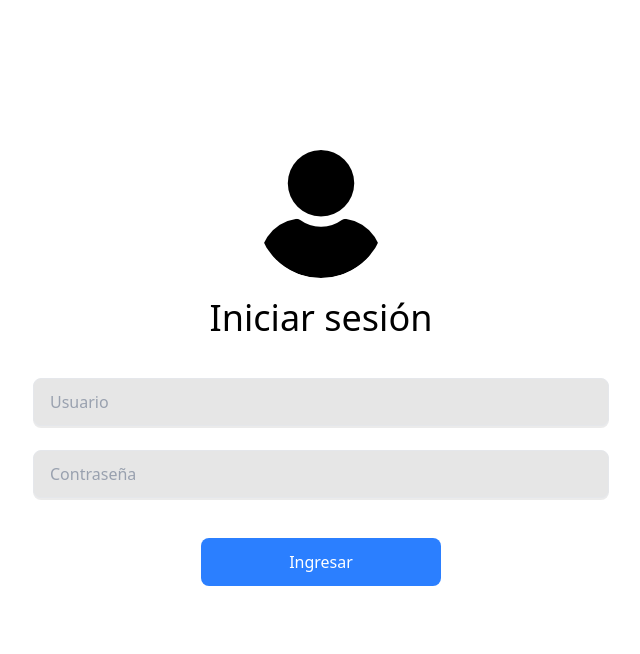
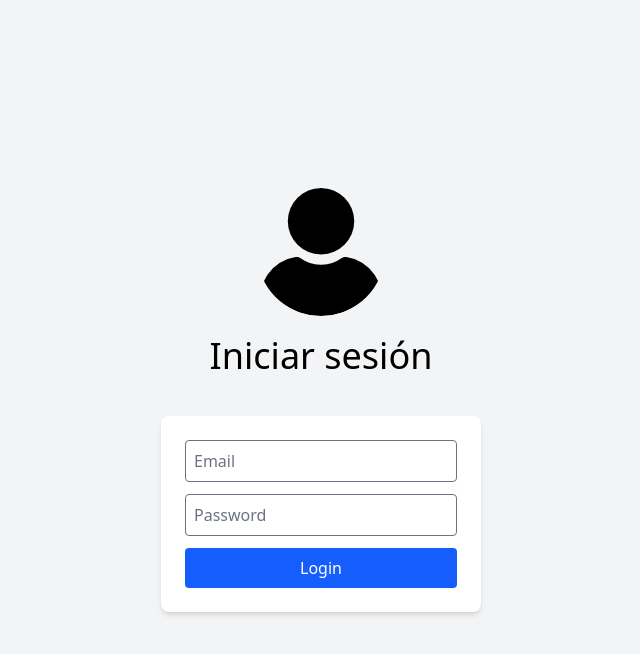
Before and after one commit to I-S-F-D-y-T-N-27-Software-Restaurante/React-Front-End, a Next.js app: page /login in a window 1280 px wide. Shown: the top 654 px of the page, without its empty margins (319-959 px from the left). Built offline with nearby package versions, Linux system fonts and the light colour scheme.

Commit message:
Implement login functionality and user authentication; add Navbar and UserMenu components

```diff
--- a/app/login/page.tsx
+++ b/app/login/page.tsx
@@ -1,11 +1,25 @@
-
-
+"use client";
+import { useState } from "react";
+import { login } from "../../lib/auth";
+import { useRouter } from "next/navigation";
 
 export default function LoginPage() {
+  const [email, setEmail] = useState("");
+  const [password, setPassword] = useState("");
+  const router = useRouter();
+
+  async function handleSubmit(e: React.FormEvent) {
+    e.preventDefault();
+    try {
+      const user = await login(email, password);
+      router.push("/");
+    } catch (err: any) {
+      alert(err.message);
+    }
+  }
+
   return (
-    <>
-    <div className="min-h-screen bg-white flex items-center justify-center ">
-        <div className="w-full max-w-3xl min-h-[500px] px-5 ">
+    <main className="flex items-center justify-center min-h-screen bg-gray-100">
       <div className="flex flex-col items-center align-center justify-center">
         <div className="mb-5">
           <img
@@ -15,32 +29,32 @@ export default function LoginPage() {
           />
         </div>
         <h1 className="text-4xl mb-10 font-normal">Iniciar sesión</h1>
-                    <form className="w-full flex flex-col items-center">
-                    <div className="w-full max-w-xl mb-6 text-1xl">
+        <form
+          onSubmit={handleSubmit}
+          className="bg-white p-6 rounded-lg shadow-md w-80 flex flex-col gap-3"
+        >
           <input
-                            placeholder="Usuario"
-                            className="w-full h-12 px-4 text-1xl placeholder-gray-400 rounded-lg bg-[#e6e6e6] border border-gray-200 shadow-[0_2px_0_rgba(0,0,0,0.08)] focus:outline-none"
+            type="email"
+            placeholder="Email"
+            value={email}
+            onChange={(e) => setEmail(e.target.value)}
+            className="border p-2 rounded"
           />
-                    </div>
-                    <div className="w-full max-w-xl mb-10 text-1xl">
           <input
-                            placeholder="Contraseña"
             type="password"
-                            className="w-full h-12 px-4 text-1xl placeholder-gray-400 rounded-lg bg-[#e6e6e6] border border-gray-200 shadow-[0_2px_0_rgba(0,0,0,0.08)] focus:outline-none"
+            placeholder="Password"
+            value={password}
+            onChange={(e) => setPassword(e.target.value)}
+            className="border p-2 rounded"
           />
-                    </div>
-                    <div className="">
           <button
             type="submit"
-                            className="w-60 h-12 rounded-lg text-white text-1xl cursor-pointer hover:opacity-95 bg-blue-500"
+            className="bg-blue-600 text-white p-2 rounded hover:bg-blue-700"
           >
-                        Ingresar
+            Login
           </button>
-                    </div>
         </form>
       </div>
-            </div>
-        </div>
-    </>
+    </main>
   );
 }
--- a/app/mesas/page.tsx
+++ b/app/mesas/page.tsx
@@ -1,13 +1,13 @@
 import Link from "next/link";
-import Navbar from "@/components/navbar";
-import Mesa from "@/components/mesas";
+import { Navbar } from "@/components/Navbar";
+import { RestaurantTable } from "@/components/Mesas";
 
 export default function Home() {
   return (
     <>
       <Navbar />
       <main className="min-h-screen bg-white flex items-center justify-center align-center flex-col">
-        <Mesa/>
+        <RestaurantTable />
       </main>
     </>
   );
--- a/app/page.tsx
+++ b/app/page.tsx
@@ -1,5 +1,5 @@
 import Link from "next/link";
-import Navbar from "@/components/navbar";
+import { Navbar } from "@/components/Navbar";
 
 export default function Home() {
   const routes = [
--- a/app/usuarios/page.tsx
+++ b/app/usuarios/page.tsx
@@ -1,13 +1,13 @@
 import Link from "next/link";
-import Navbar from "@/components/navbar";
-import Users from "@/components/usuarios";
+import { Navbar } from "@/components/Navbar";
+import { UsersView } from "@/components/Usuarios";
 
 export default function Usuarios() {
   return (
     <>
       <Navbar />
       <main className="min-h-screen bg-white flex items-center justify-center align-center flex-col">
-        <Users/>
+        <UsersView/>
       </main>
     </>
   );
--- a/components/mesas.tsx
+++ b/components/Mesas.tsx
@@ -18,7 +18,7 @@ const initialTables: Table[] = [
 
 const waiters = ["Juan", "Maria", "Carlos", "Ana"];
 
-export default function TablesGrid() {
+export function RestaurantTable() {
   const [tables, setTables] = useState<Table[]>(initialTables);
   const [selectedTable, setSelectedTable] = useState<Table | null>(null);
 
--- a/components/navbar.tsx
+++ b/components/Navbar.tsx
@@ -1,7 +1,11 @@
+"use client"
 import Link from "next/link";
 import { User, Home, Users, Table, ClipboardList, Box } from "lucide-react";
+import { useEffect, useRef, useState } from "react";
+import { logOut } from "../lib/auth";
+import { UserMenu } from "./UserMenu";
 
-export default function Navbar() {
+export function Navbar() {
   return (
     <nav className="w-full bg-black text-white shadow-md p-2">
       <div className="flex justify-between items-center h-14">
@@ -42,14 +46,8 @@ export default function Navbar() {
             <span className="hidden md:inline text-lg">INVENTARIO</span>
           </Link>
         </div>
-        <div className="flex items-center mr-4 md:mr-10">
-          <Link
-            href="/perfil"
-            className="p-2 rounded-full bg-purple-200 hover:bg-purple-300"
-          >
-            <User className="w-7 h-7 md:w-9 md:h-9 text-purple-700" />
-          </Link>
-        </div>
+
+        <UserMenu />
       </div>
     </nav>
   );
--- /dev/null
+++ b/components/UserMenu.tsx
@@ -0,0 +1,68 @@
+
+"use client";
+
+import Link from "next/link";
+import { User, Home, Users, Table, ClipboardList, Box } from "lucide-react";
+import { useEffect, useRef, useState } from "react";
+import { logOut } from "../lib/auth";
+import { useRouter } from "next/navigation";
+
+export function UserMenu() {
+  const [open, setOpen] = useState(false);
+  const menuRef = useRef<HTMLDivElement>(null);
+  const router = useRouter();
+
+  const user = {
+    name: "John Doe",
+    email: "john.doe@example.com",
+  };
+
+  useEffect(() => {
+    function handleClickOutside(e: MouseEvent) {
+      if (menuRef.current && !menuRef.current.contains(e.target as Node)) {
+        setOpen(false);
+      }
+    }
+    document.addEventListener("mousedown", handleClickOutside);
+    return () => document.removeEventListener("mousedown", handleClickOutside);
+  }, []);
+
+  return (
+    <div ref={menuRef} className="relative flex items-center mr-4 md:mr-10">
+      <button
+        onClick={() => setOpen(!open)}
+        className="p-2 rounded-full bg-purple-200 hover:bg-purple-300 transition"
+      >
+        <User className="w-7 h-7 md:w-9 md:h-9 text-purple-700" />
+      </button>
+
+      {open && (
+        <div className="absolute right-0 top-12 bg-white shadow-lg rounded-md w-60 py-4 px-4 z-50">
+          <div className="flex flex-col items-start text-gray-800">
+            <div className="font-semibold text-lg truncate">{user.name}</div>
+            <div className="text-sm text-gray-500 truncate">{user.email}</div>
+          </div>
+
+          <div className="border-t border-gray-200 my-3"></div>
+
+          <button
+            onClick={async () => {
+              try {
+                console.log("Cerrar sesión");
+                setOpen(false);
+                const res = await logOut();
+                console.log(res)
+                router.push("/login");
+              } catch (err: any) {
+                console.log(err.message);
+              }
+            }}
+            className="w-full text-left px-2 py-2 rounded-md hover:bg-purple-100 text-gray-700"
+          >
+            Cerrar sesión
+          </button>
+        </div>
+      )}
+    </div>
+  );
+}
--- a/components/usuarios.tsx
+++ b/components/Usuarios.tsx
@@ -16,7 +16,7 @@ const mockUsers: User[] = [
   { id: 4, name: "Ana Lopez", email: "ana@example.com", role: "Invitado" },
 ];
 
-export default function UsersView() {
+export function UsersView() {
   const [users, setUsers] = useState<User[]>(mockUsers);
 
   const handleRoleChange = (id: number, newRole: User["role"]) => {
--- /dev/null
+++ b/lib/auth.ts
@@ -0,0 +1,53 @@
+export interface LoginResponse {
+  access_token: string;
+  token_type: string;
+  user_id: string;
+  user_email: string;
+  roles: string[];
+}
+
+export async function login(
+  email: string,
+  password: string
+): Promise<LoginResponse> {
+  const res = await fetch(`${process.env.NEXT_PUBLIC_API_URL}/users/login`, {
+    method: "POST",
+    headers: {
+      "Content-Type": "application/json",
+    },
+    body: JSON.stringify({ email, password }),
+    credentials: "include",
+  });
+
+  if (!res.ok) {
+    const errorData = await res.json();
+    throw new Error(errorData.detail || "Login failed");
+  }
+
+  const data: LoginResponse = await res.json();
+
+  // localStorage.setItem("access_token", data.access_token);
+  localStorage.setItem("user_email", data.user_email);
+  localStorage.setItem("user_id", data.user_id);
+  localStorage.setItem("roles", JSON.stringify(data.roles));
+
+  return data;
+}
+
+export async function logOut() {
+  const res = await fetch(`${process.env.NEXT_PUBLIC_API_URL}/users/logout`, {
+    method: "POST",
+    credentials: "include",
+  });
+
+  if (!res.ok) {
+    let errorMessage = "Something went wrong";
+    try {
+      const errorData = await res.json();
+      errorMessage = errorData?.detail || errorMessage;
+    } catch {}
+    throw new Error(errorMessage);
+  }
+
+  return true;
+}
--- a/package.json
+++ b/package.json
@@ -8,6 +8,7 @@
     "start": "next start"
   },
   "dependencies": {
+    "jsonwebtoken": "^9.0.2",
     "lucide-react": "^0.544.0",
     "next": "15.5.0",
     "react": "19.1.0",
@@ -16,6 +17,7 @@
   "devDependencies": {
     "@tailwindcss/forms": "^0.5.10",
     "@tailwindcss/postcss": "^4",
+    "@types/jsonwebtoken": "^9.0.10",
     "@types/node": "^20",
     "@types/react": "^19",
     "@types/react-dom": "^19",
```
Also changed, not shown: middleware.ts (renamed from __middleware.ts, +0 -8 lines), lib/types.ts (added), 1 other file (tests, documents, lock files or other folders). Lines whose indentation alone changed are shown as unchanged.
